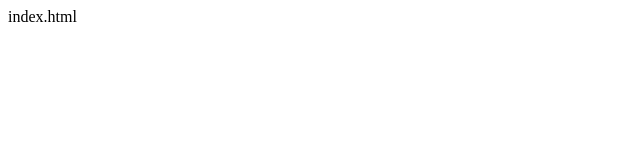
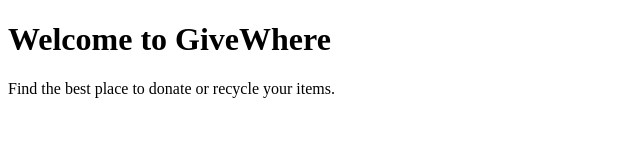
Before and after one commit to giveWhere/giveWhere, a plain HTML site: page index.html in a window 1280 px wide. Shown: the whole page, without its empty margins (0-640 px from the left). Drawn offline with Linux system fonts and the light colour scheme.

Commit message:
Update index.html

```diff
--- a/index.html
+++ b/index.html
@@ -1 +1,17 @@
-index.html
+<!DOCTYPE html>
+<html lang="en">
+<head>
+    <meta charset="UTF-8">
+    <meta name="viewport" content="width=device-width, initial-scale=1.0">
+    <title>GiveWhere - Find Where to Donate</title>
+    <link rel="stylesheet" href="style.css">
+</head>
+<body>
+
+    <header>
+        <h1>Welcome to GiveWhere</h1>
+        <p>Find the best place to donate or recycle your items.</p>
+    </header>
+
+</body>
+</html>
```
